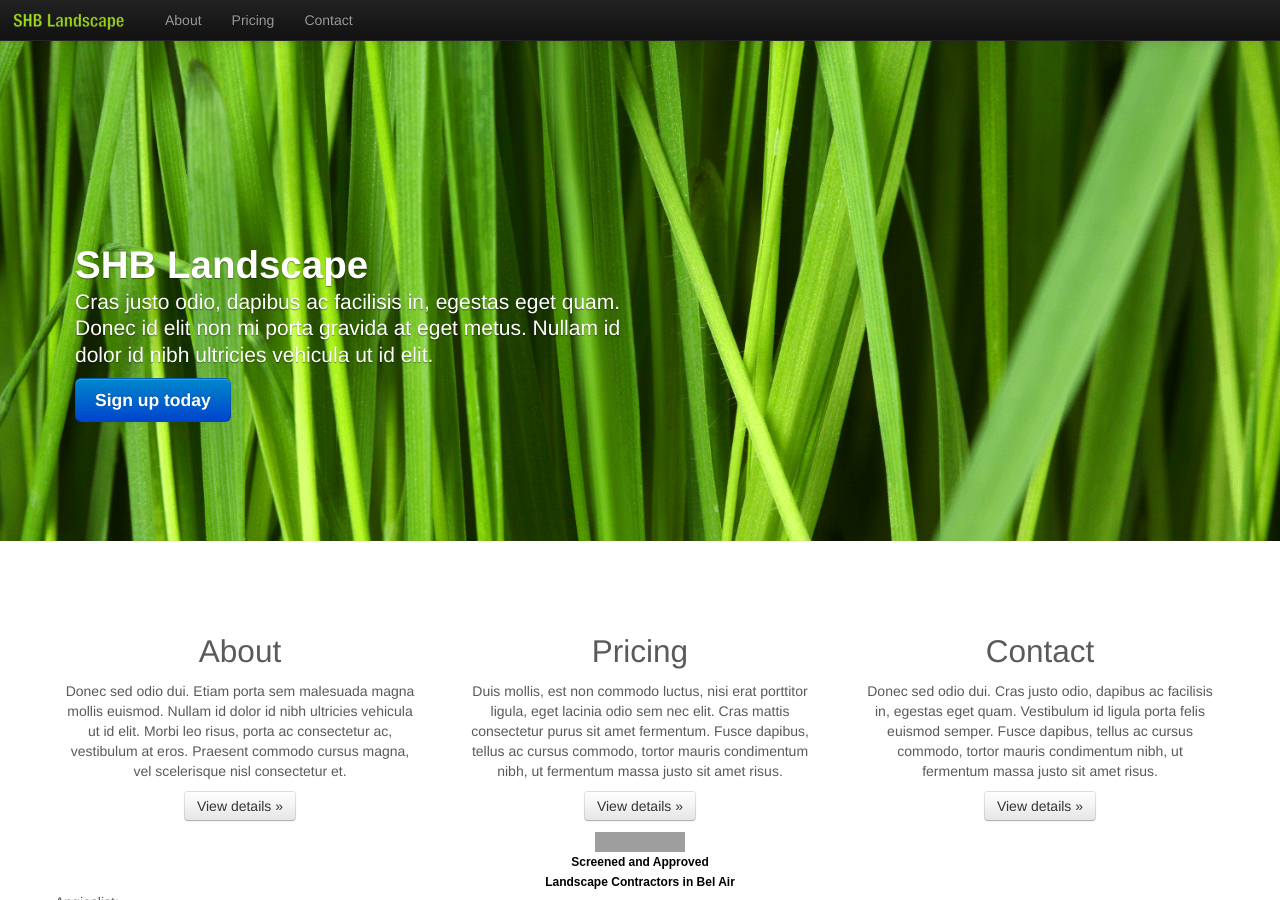
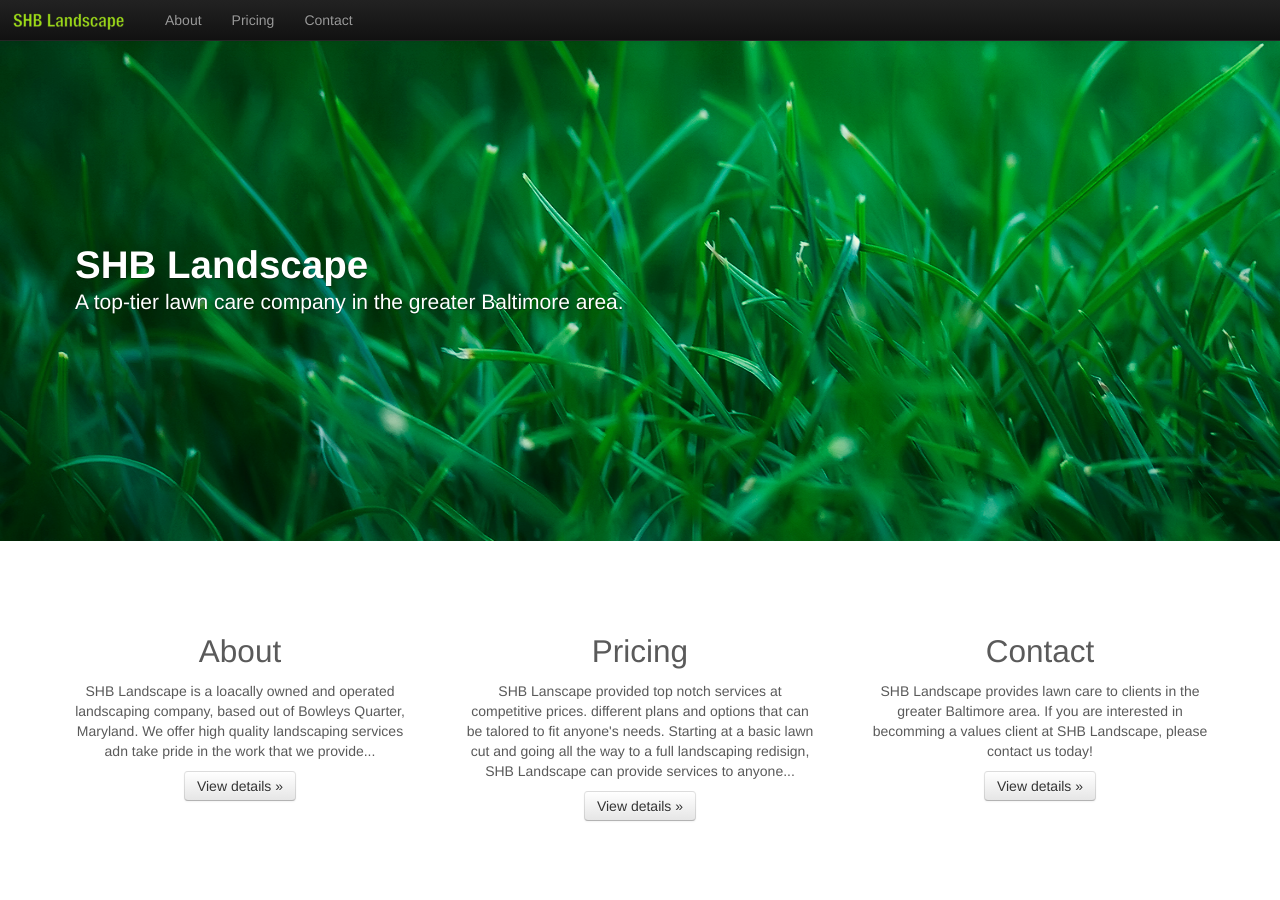
Before and after one commit to ronsanzone/Jekyll-Site-Layout, a Jekyll site: the page built from index.md, in a window 1280 px wide and 900 px high. Built offline with Jekyll 4.4.1, drawn with Linux system fonts in a browser that asks for light colours; nearby versions of some CDN libraries; Markdown is read by kramdown in place of the engine named in the settings; some of the changed text lies outside the part shown; grey boxes are pictures that could not be loaded.

Commit message:
Finish home page. Add footer

```diff
--- a/_includes/footer.html
+++ b/_includes/footer.html
@@ -1,15 +1,25 @@
-<footer class="footer">
+<div id="footer">
     <div class="container">
-        <div class="row">
-            <div class="span2 offset2">
-                <h4>Company</h4>
-                <ul>
-                    <li><a href="">About Us</a></li>
-                    <li><a href="">Contact</a></li>
-                </ul>
+        <div class="row-fluid">
+            <div class="span3">
+<a href="http://www.homeadvisor.com/biz/scottbowerman/">
+          <img
+           src="http://www.homeadvisor.com/images/smpros/soap-download/soap-badge.png"
+           alt="Scott Bowerman Reviews" style="border:none;">
+       </a>
             </div>
-            <div class="span2 offset1"></div>
-            <div class="span2 offset1"></div>
-        </div>
+            <div class="span3">
+        <a href="http://www.angieslist.com/companylist/?cid=badge">
+            <img src="http://reviews.angieslist.com/webbadges/sp/wb_small_green_cap.aspx"
+            alt="Read Unbiased Consumer Reviews Online at AngiesList.com" width="133"
+            border="0"/>
+        </a>
+            </div>
+            <div class="span3">
+            </div>
+            <div class="span3">
+            </div>
+
+       </div>
     </div>
-</footer>
+</div>
--- a/_layouts/carousel.html
+++ b/_layouts/carousel.html
@@ -10,11 +10,8 @@
                 <div class="carousel-caption">
                     <h1>SHB Landscape<h1>
                     <p class="lead">
-                    Cras justo odio, dapibus ac facilisis in, egestas eget quam.
-                    Donec id elit non mi porta gravida at eget metus. Nullam id
-                    dolor id nibh ultricies vehicula ut id elit.
+                    A top-tier lawn care company in the greater Baltimore area.
                     </p>
-                    <a class="btn btn-large btn-primary" href="#">Sign up today</a>
                 </div>
             </div>
         </div>
@@ -24,25 +21,23 @@
                 <div class="carousel-caption">
                     <h1>Quality Service</h1>
                     <p class="lead">
-                    Cras justo odio, dapibus ac facilisis in, egestas eget quam.
-                    Donec id elit non mi porta gravida at eget metus. Nullam id
-                    dolor id nibh ultricies vehicula ut id elit.
+                    We take pride in providing some of the best lawn care in the
+                    area. We work with our clients to provide them with the ideal
+                    lawn and gardening services.
                     </p>
-                    <a class="btn btn-large btn-primary" href="#">Learn more</a>
                 </div>
             </div>
         </div>
         <div class="item">
-            <img src="/img/carousel_img/img-3.jpg" alt="">
+            <img src="/img/carousel_img/img-3.png" alt="">
             <div class="container">
                 <div class="carousel-caption">
                     <h1>Years of Experience</h1>
                     <p class="lead">
-                    Cras justo odio, dapibus ac facilisis in, egestas eget quam.
-                    Donec id elit non mi porta gravida at eget metus. Nullam id
-                    dolor id nibh ultricies vehicula ut id elit.
+                    Our team has extensive experience in lawn care. We use this
+                    experience to provide the best general lawn care and advanced
+                    landscaping services.
                     </p>
-                    <a class="btn btn-large btn-primary" href="#">Browse gallery</a>
                 </div>
             </div>
         </div>
--- a/_layouts/navigation.html
+++ b/_layouts/navigation.html
@@ -1,7 +1,7 @@
 ---
 layout: default
 ---
-
+<div id="wrap">
 <div class="navbar-wrapper">
     <div class="container">
          <div class="navbar navbar-fixed-top navbar-inverse">
@@ -25,3 +25,6 @@
       </div>
   </div>
   {{ content }}
+  <div id="push"></div>
+  </div>
+  {% include footer.html %}
--- a/css/site.css
+++ b/css/site.css
@@ -144,14 +144,16 @@
         overflow: auto;
         padding-bottom: 150px;
     }
-    .footer
-    {
-        position: relative;
-        margin-top: -150px;
-        height: 150px;
-        clear: both;
-        padding-top: 20px;
-        color: #fff;
+    #push {
+        margin-top: 100px;
+        margin-bottom: 100px;
+    }
+    #push,
+    #footer {
+        height: 100px;
+    }
+    #footer {
+        background-color: #f5f5f5;
     }
     /* Information page css */
     #infoWrapper {
@@ -237,5 +239,11 @@
         font-size: 18px;
         line-height: 1.5;
       }
+      #footer {
+          margin-left: -20px;
+          margin-right: -20px;
+          padding-left: 20px;
+          padding-right: 20px;
+        }
 
     }
--- a/index.md
+++ b/index.md
@@ -7,34 +7,32 @@
     <div class="span4">
         <img class="img-circle" data-src="http://placehold.it/140/">
         <h2>About</h2>
-        <p>Donec sed odio dui. Etiam porta sem malesuada magna mollis euismod. Nullam id dolor id nibh ultricies vehicula ut id elit. Morbi leo risus, porta ac consectetur ac, vestibulum at eros. Praesent commodo cursus magna, vel scelerisque nisl consectetur et.</p>
+        <p>
+            SHB Landscape is a loacally owned and operated landscaping company,
+            based out of Bowleys Quarter, Maryland. We offer high quality
+            landscaping services adn take pride in the work that we provide...
+        </p>
         <p><a class="btn" href="/about/">View details »</a></p>
     </div><!-- /.span4 -->
     <div class="span4">
         <img class="img-circle" data-src="http://placehold.it/140/">
         <h2>Pricing</h2>
-        <p>Duis mollis, est non commodo luctus, nisi erat porttitor ligula, eget lacinia odio sem nec elit. Cras mattis consectetur purus sit amet fermentum. Fusce dapibus, tellus ac cursus commodo, tortor mauris condimentum nibh, ut fermentum massa justo sit amet risus.</p>
+        <p>
+            SHB Lanscape provided top notch services at competitive prices.
+            different plans and options that can be talored to fit anyone's needs.
+            Starting at a basic lawn cut and going all the way to a full
+            landscaping redisign, SHB Landscape can provide services to anyone...
+        </p>
         <p><a class="btn" href="/pricing/">View details »</a></p>
     </div><!-- /.span4 -->
     <div class="span4">
         <img class="img-circle" data-src="http://placehold.it/140/">
         <h2>Contact</h2>
-        <p>Donec sed odio dui. Cras justo odio, dapibus ac facilisis in, egestas eget quam. Vestibulum id ligula porta felis euismod semper. Fusce dapibus, tellus ac cursus commodo, tortor mauris condimentum nibh, ut fermentum massa justo sit amet risus.</p>
+        <p>
+            SHB Landscape provides lawn care to clients in the greater Baltimore
+            area. If you are interested in becomming a values client at SHB
+            Landscape, please contact us today!
+        </p>
         <p><a class="btn" href="/contact/">View details »</a></p>
     </div><!-- /.span4 -->
 </div><!-- /.row -->
-<div style="text-align:center;">
-   <a href="http://www.homeadvisor.com/biz/scottbowerman/">
-      <img src="http://www.homeadvisor.com/images/smpros/soap-download/soap-badge.png" alt="Scott Bowerman Reviews" style="border:none;">
-   </a>
-   <a href="http://www.homeadvisor.com/c.Landscaping.Bel_Air.MD.-12046.html" class="soap-caption" style="font-weight:bold;font-family:Arial,sans-serif;text-decoration:none;color:black;font-size:12px;display:block;">
-      Screened and Approved<br>
-      <span class="work-category">Landscape Contractors</span>
-      <span class="service-area">in Bel Air</span>
-   </a>
-</div>
-
-
-Angieslist:
-
-<table style="width: 133px; background-color: white; color: black;" cellpadding="0" cellspacing="0"><tr><td><a href="http://www.angieslist.com/companylist/?cid=badge"><img src="http://reviews.angieslist.com/webbadges/sp/wb_small_green_cap.aspx" alt="Read Unbiased Consumer Reviews Online at AngiesList.com" width="133" border="0" /></a></td></tr><tr><td align="center" style="color: black; font-family: arial, sans-serif; font-size: 12px; border: none; padding: 7px;"><a href="http://www.angieslist.com/companylist/baltimore/lawn-and-yard-work.htm?cid=badge" style="color:blue;">Lawn Service in Baltimore</a></td></tr></table>
```
Also changed, not shown: img/carousel_img/img-1.png, img/carousel_img/img-2.png, 1 other file.
